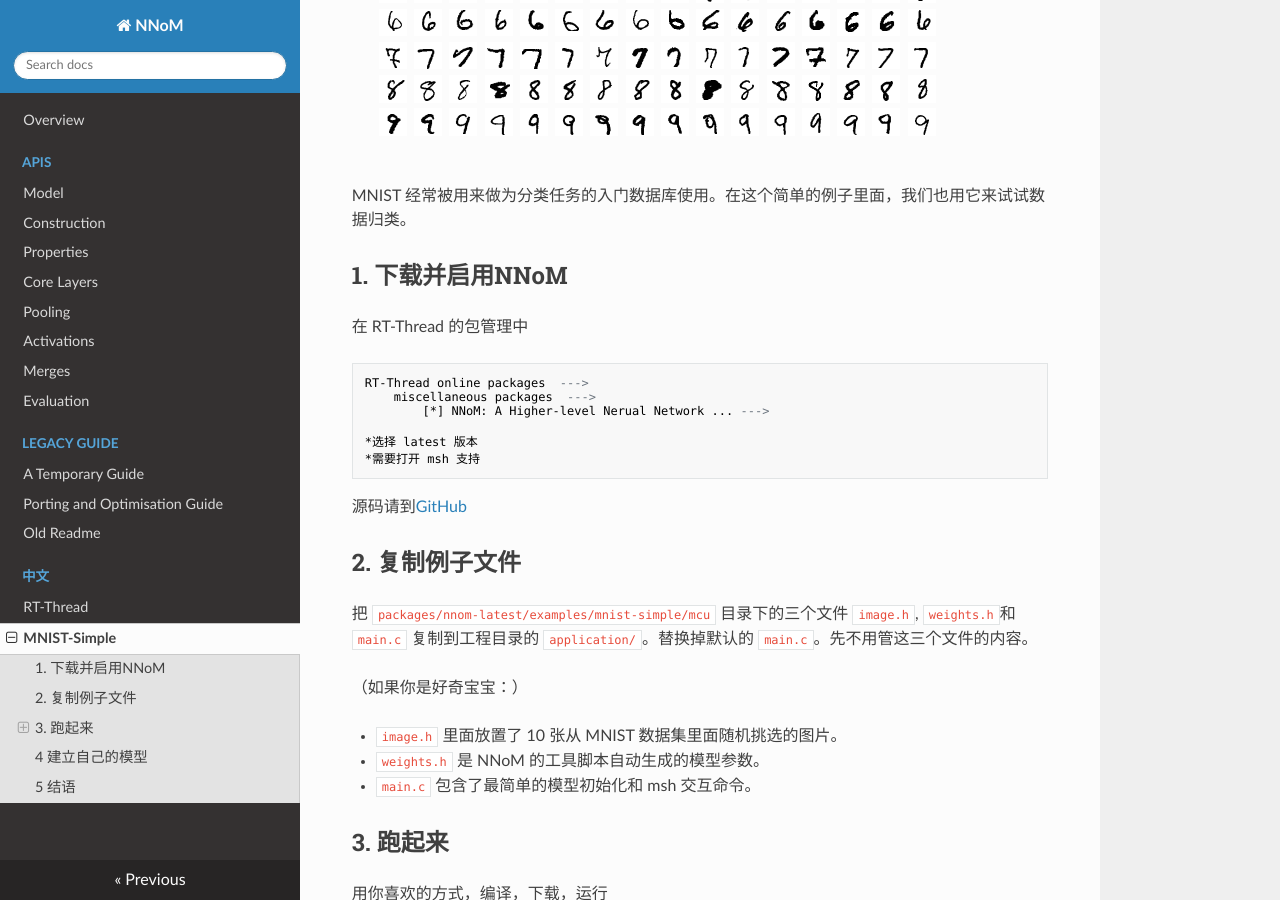
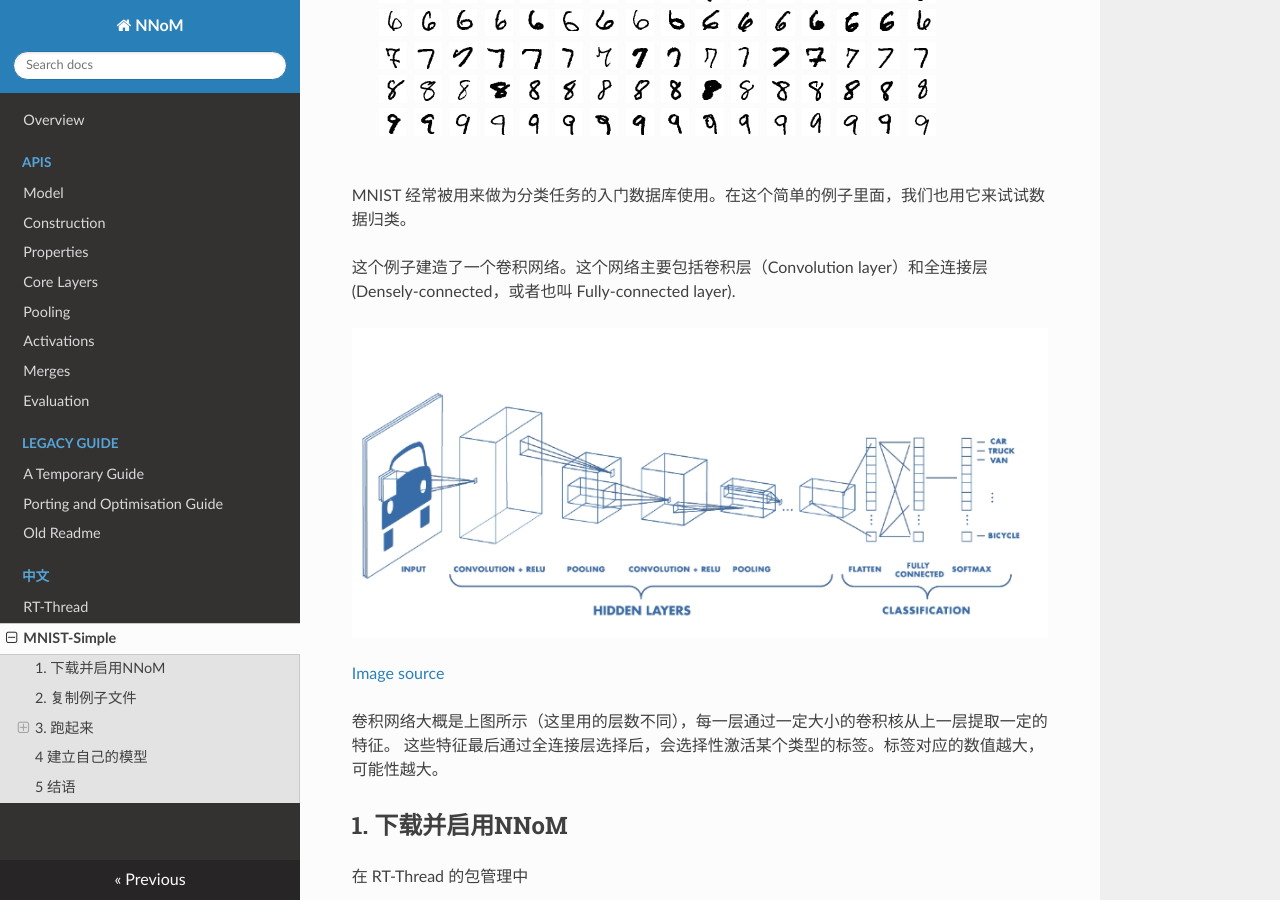
Before and after one commit to majianjia/nnom, an MkDocs documentation site: the page built from docs/example_mnist_simple_cn.md, in a window 1280 px wide and 900 px high, scrolled down 414 px. Built offline with MkDocs 1.6.1, drawn with Linux system fonts in a browser that asks for light colours; nearby versions of some CDN libraries.

Commit message:
add cnn image

```diff
--- a/docs/example_mnist_simple_cn.md
+++ b/docs/example_mnist_simple_cn.md
@@ -6,6 +6,16 @@
 ![](figures/example_mnist.png)
 
 MNIST 经常被用来做为分类任务的入门数据库使用。在这个简单的例子里面，我们也用它来试试数据归类。
+
+这个例子建造了一个卷积网络。这个网络主要包括卷积层（Convolution layer）和全连接层 (Densely-connected，或者也叫 Fully-connected layer).
+
+![Architecture of a CNN.](figures/Typical_cnn.png)
+
+[Image source](https://www.mathworks.com/videos/introduction-to-deep-learning-what-are-convolutional-neural-networks--1489512765771.html)
+
+卷积网络大概是上图所示（这里用的层数不同），每一层通过一定大小的卷积核从上一层提取一定的特征。
+这些特征最后通过全连接层选择后，会选择性激活某个类型的标签。标签对应的数值越大，可能性越大。
+
 
 ## 1. 下载并启用NNoM
 
```
Also changed, not shown: docs/figures/Typical_cnn.png (added).
